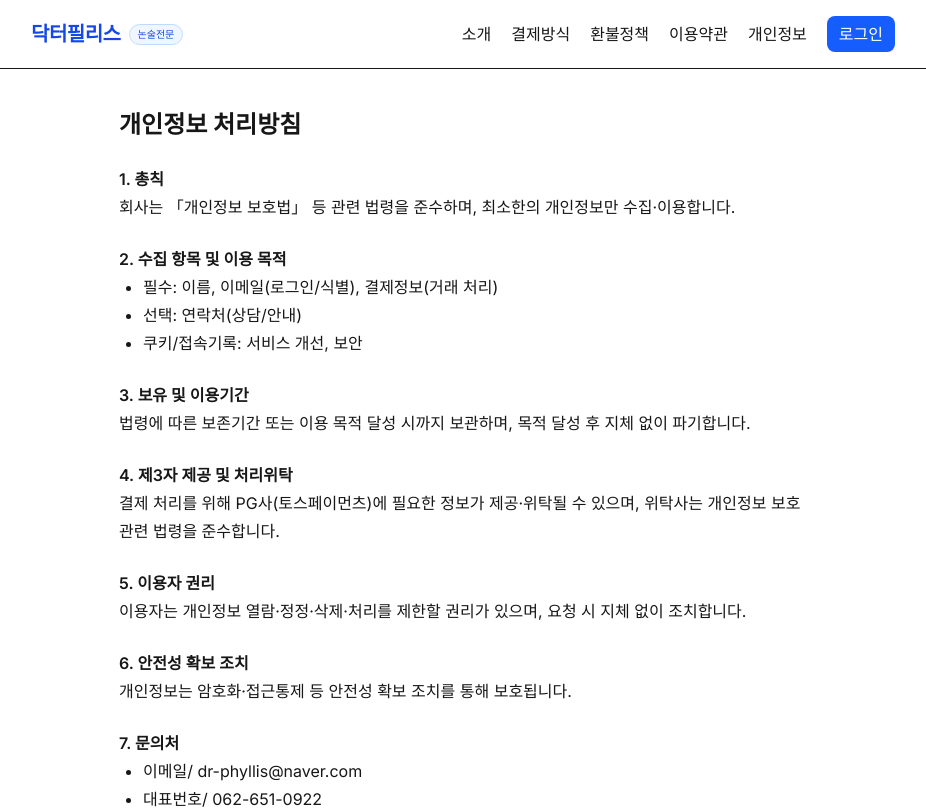
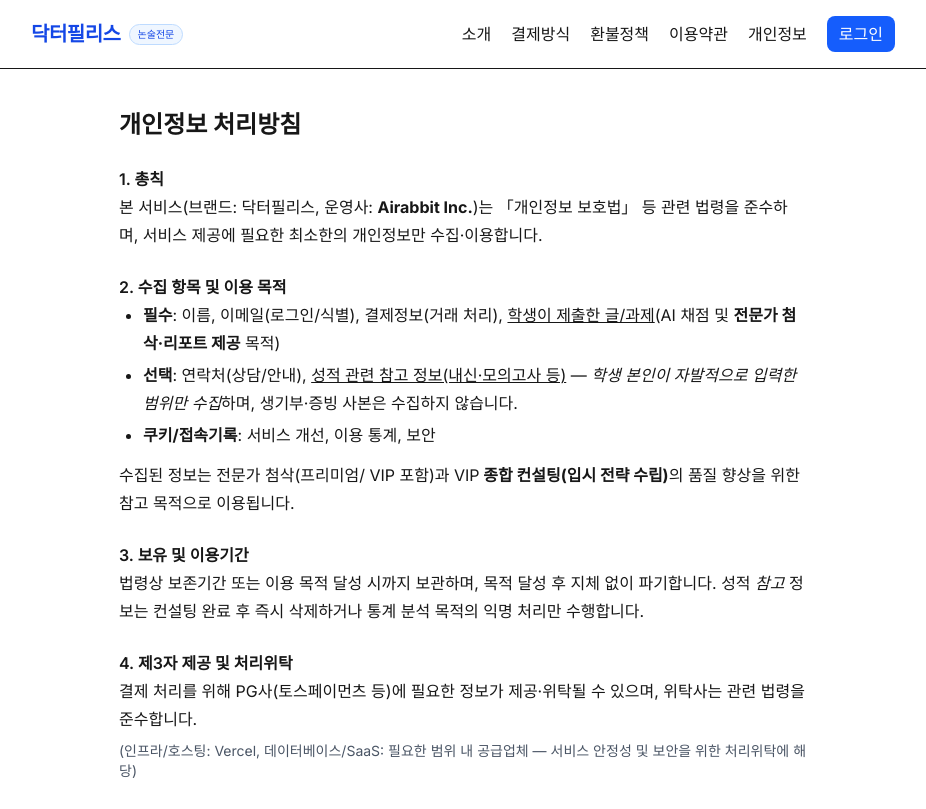
Before and after one commit to SHTH-AGI-LAB/shth-essay, a Next.js app: page /privacy in a window 1280 px wide. Shown: the top 809 px of the page, without its empty margins (177-1103 px from the left). Built offline with nearby package versions, Linux system fonts and the light colour scheme; no server answers.

Commit message:
개인정보 변경

```diff
--- a/src/app/privacy/page.tsx
+++ b/src/app/privacy/page.tsx
@@ -1,6 +1,7 @@
+// src/app/privacy/page.tsx
 export const metadata = {
   title: "개인정보 처리방침 | Dr-phyllis",
-  description: "닥터필리스 개인정보 처리방침",
+  description: "닥터필리스(운영사: Airabbit Inc.) 개인정보 처리방침",
 };
 
 export default function PrivacyPage() {
@@ -11,54 +12,81 @@ export default function PrivacyPage() {
       <section className="mb-6">
         <h2 className="font-semibold">1. 총칙</h2>
         <p>
-          회사는 「개인정보 보호법」 등 관련 법령을 준수하며, 최소한의 개인정보만
-          수집·이용합니다.
+          본 서비스(브랜드: 닥터필리스, 운영사: <strong>Airabbit Inc.</strong>)는
+          「개인정보 보호법」 등 관련 법령을 준수하며, 서비스 제공에 필요한
+          최소한의 개인정보만 수집·이용합니다.
         </p>
       </section>
 
       <section className="mb-6">
         <h2 className="font-semibold">2. 수집 항목 및 이용 목적</h2>
-        <ul className="list-disc pl-6">
-          <li>필수: 이름, 이메일(로그인/식별), 결제정보(거래 처리)</li>
-          <li>선택: 연락처(상담/안내)</li>
-          <li>쿠키/접속기록: 서비스 개선, 보안</li>
+        <ul className="list-disc pl-6 space-y-1">
+          <li>
+            <strong>필수</strong>:
+            이름, 이메일(로그인/식별), 결제정보(거래 처리),{" "}
+            <u>학생이 제출한 글/과제</u>
+            (AI 채점 및 <strong>전문가 첨삭·리포트 제공</strong> 목적)
+          </li>
+          <li>
+            <strong>선택</strong>:
+            연락처(상담/안내),{" "}
+            <u>성적 관련 참고 정보(내신·모의고사 등)</u> —{" "}
+            <em>학생 본인이 자발적으로 입력한 범위만 수집</em>하며,
+            생기부·증빙 사본은 수집하지 않습니다.
+          </li>
+          <li>
+            <strong>쿠키/접속기록</strong>: 서비스 개선, 이용 통계, 보안
+          </li>
         </ul>
+        <p className="mt-3">
+          수집된 정보는 전문가 첨삭(프리미엄/ VIP 포함)과 VIP
+          <strong> 종합 컨설팅(입시 전략 수립)</strong>의 품질 향상을 위한
+          참고 목적으로 이용됩니다.
+        </p>
       </section>
 
       <section className="mb-6">
         <h2 className="font-semibold">3. 보유 및 이용기간</h2>
         <p>
-          법령에 따른 보존기간 또는 이용 목적 달성 시까지 보관하며, 목적 달성 후
-          지체 없이 파기합니다.
+          법령상 보존기간 또는 이용 목적 달성 시까지 보관하며, 목적 달성 후
+          지체 없이 파기합니다. 성적 <em>참고</em> 정보는 컨설팅 완료 후 즉시
+          삭제하거나 통계 분석 목적의 익명 처리만 수행합니다.
         </p>
       </section>
 
       <section className="mb-6">
         <h2 className="font-semibold">4. 제3자 제공 및 처리위탁</h2>
-        <p>
-          결제 처리를 위해 PG사(토스페이먼츠)에 필요한 정보가 제공·위탁될 수 있으며,
-          위탁사는 개인정보 보호 관련 법령을 준수합니다.
+        <p className="mb-2">
+          결제 처리를 위해 PG사(토스페이먼츠 등)에 필요한 정보가 제공·위탁될 수
+          있으며, 위탁사는 관련 법령을 준수합니다.
+        </p>
+        <p className="text-sm text-gray-600">
+          (인프라/호스팅: Vercel, 데이터베이스/SaaS: 필요한 범위 내 공급업체 —
+          서비스 안정성 및 보안을 위한 처리위탁에 해당)
         </p>
       </section>
 
       <section className="mb-6">
         <h2 className="font-semibold">5. 이용자 권리</h2>
         <p>
-          이용자는 개인정보 열람·정정·삭제·처리를 제한할 권리가 있으며, 요청 시
-          지체 없이 조치합니다.
+          이용자는 개인정보의 열람·정정·삭제·처리정지를 요구할 수 있으며, 회사는
+          정당한 사유가 없는 한 지체 없이 조치합니다.
         </p>
       </section>
 
       <section className="mb-6">
         <h2 className="font-semibold">6. 안전성 확보 조치</h2>
-        <p>개인정보는 암호화·접근통제 등 안전성 확보 조치를 통해 보호됩니다.</p>
+        <p>
+          회사는 암호화, 접근통제, 로그 모니터링 등 기술적·관리적 보호조치를
+          적용하여 개인정보를 안전하게 보호합니다.
+        </p>
       </section>
 
       <section className="mb-6">
         <h2 className="font-semibold">7. 문의처</h2>
         <ul className="list-disc pl-6">
-          <li>이메일/ dr-phyllis@naver.com</li>
-          <li>대표번호/ 062-651-0922</li>
+          <li>이메일: dr-phyllis@naver.com</li>
+          <li>대표번호: 062-651-0922</li>
         </ul>
       </section>
 
```
